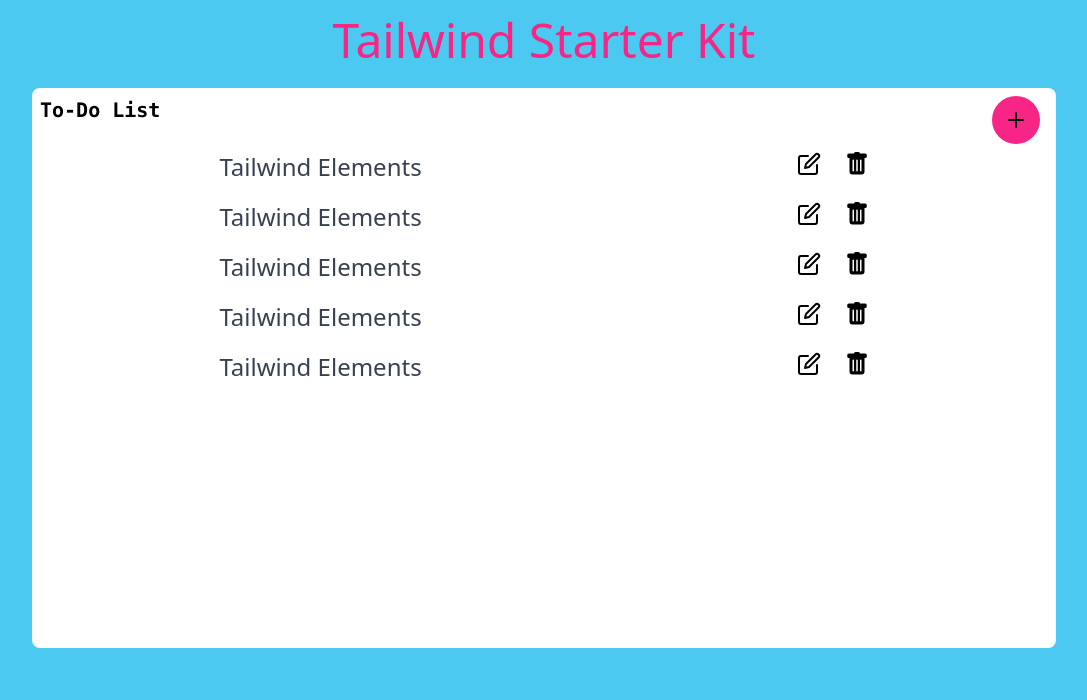
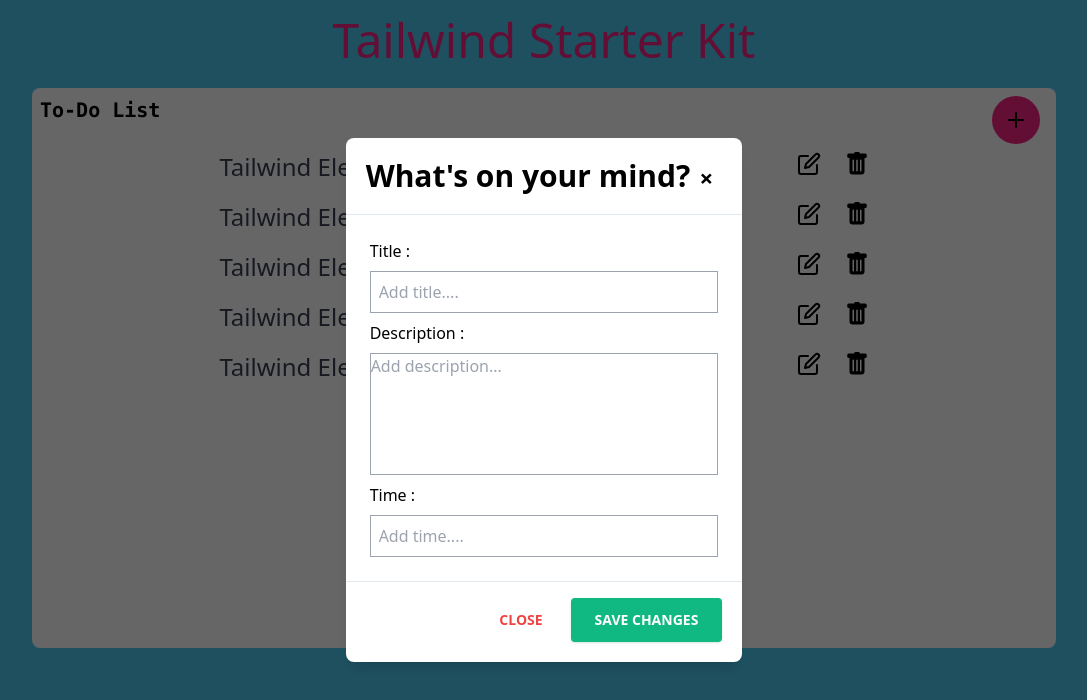
Before and after one commit to lannisterrr/pomodoro, a React (Create React App) app: page / in a window 1280 px wide. Both pictures are taken after a click on the element "Add task". Shown: the top 700 px of the page, without its empty margins (96-1183 px from the left). Built offline with nearby package versions, Linux system fonts and the light colour scheme.

Commit message:
[feat]: Modal

```diff
--- a/public/index.html
+++ b/public/index.html
@@ -29,6 +29,7 @@
   <body>
     <noscript>You need to enable JavaScript to run this app.</noscript>
     <div id="root"></div>
+    <div id="portal"></div>
     <!--
       This HTML file is a template.
       If you open it directly in the browser, you will see an empty page.
--- a/src/App.js
+++ b/src/App.js
@@ -1,10 +1,11 @@
 import './App.css';
 import AddTask from './components/AddTask';
+import Home from './pages/Home';
 
 function App() {
   return (
     <div className="App">
-      <AddTask />
+      <Home />
     </div>
   );
 }
--- a/src/components/AddTask.js
+++ b/src/components/AddTask.js
@@ -1,6 +1,12 @@
+import { useState } from 'react';
 import { BsPlus, BsFillTrashFill } from 'react-icons/bs';
 import { FiEdit } from 'react-icons/fi';
+import Modal from './Modal';
 function AddTask() {
+  const [showModal, setShowModal] = useState(false);
+  const handleShowModal = toggle => {
+    setShowModal(toggle);
+  };
   return (
     <>
       <div className="w-screen flex-col justify-center items-center min-h-screen bg-primary">
@@ -10,7 +16,10 @@
         <main className="mx-auto flex-1 bg-white max-w-[90%] md:max-w-[80%] min-h-[70vh] rounded-lg">
           <div className="flex justify-between">
             <p className="font-mono p-2 text-xl font-bold"> To-Do List</p>
-            <CTAIcon icon={<BsPlus size="32" />} text="Add task" />
+            <CTAIcon
+              icon={<BsPlus size="32" onClick={() => handleShowModal(true)} />}
+              text="Add task"
+            />
           </div>
           <TODO />
           <TODO />
@@ -19,6 +28,7 @@
           <TODO />
         </main>
       </div>
+      {showModal && <Modal toggleModal={handleShowModal} />}
     </>
   );
 }
--- /dev/null
+++ b/src/components/Modal.js
@@ -0,0 +1,73 @@
+import reactDom from 'react-dom';
+import { FaUserCircle } from 'react-icons/fa';
+function Modal({ toggleModal }) {
+  return reactDom.createPortal(
+    <>
+      <div className="justify-center items-center flex overflow-x-hidden overflow-y-auto fixed inset-0 z-50 outline-none focus:outline-none">
+        <div className="relative w-auto my-6 mx-auto max-w-2xl">
+          {/*content*/}
+          <div className="border-0 rounded-lg shadow-lg relative flex flex-col w-full bg-white outline-none focus:outline-none">
+            {/*header*/}
+            <div className="flex items-start justify-between p-5 border-b border-solid border-slate-200 rounded-t">
+              <h3 className="text-3xl font-semibold">What's on your mind?</h3>
+              <button className="p-1 ml-auto bg-transparent border-0 text-black opacity-100 float-right text-3xl leading-none font-semibold outline-none focus:outline-none">
+                <span
+                  onClick={() => toggleModal(false)}
+                  className="bg-transparent text-black opacity-100 h-6 w-6 text-2xl block outline-none focus:outline-none"
+                >
+                  ×
+                </span>
+              </button>
+            </div>
+            {/*body*/}
+            <div className="relative p-6 flex-auto">
+              <div className="flex flex-col col-span-4 gap-2">
+                <label htmlFor="title"> Title : </label>
+                <input
+                  id="title"
+                  type="text"
+                  className="p-2  border-[1px] border-gray-400  outline-gray-400"
+                  placeholder="Add title...."
+                />
+                <label htmlFor="description">Description :</label>
+                <textarea
+                  className="resize-none border-[1px]   border-gray-400 outline-gray-400"
+                  id="description"
+                  placeholder="Add description..."
+                  rows="5"
+                ></textarea>
+                <label htmlFor="time"> Time : </label>
+                <input
+                  id="time"
+                  type="text"
+                  className="p-2  border-[1px] border-gray-400 outline-gray-400"
+                  placeholder="Add time...."
+                />
+              </div>
+            </div>
+            {/*footer*/}
+            <div className="flex items-center justify-end p-4 border-t border-solid border-slate-200 rounded-b">
+              <button
+                className="text-red-500 background-transparent font-bold uppercase px-6 py-2 text-sm outline-none focus:outline-none mr-1 mb-1 ease-linear transition-all duration-150"
+                type="button"
+                onClick={() => toggleModal(false)}
+              >
+                Close
+              </button>
+              <button
+                className="bg-emerald-500 text-white active:bg-emerald-600 font-bold uppercase text-sm px-6 py-3 rounded shadow hover:shadow-lg outline-none focus:outline-none mr-1 mb-1 ease-linear transition-all duration-150"
+                type="button"
+              >
+                Save Changes
+              </button>
+            </div>
+          </div>
+        </div>
+      </div>
+      <div className="fixed inset-0 z-40 bg-overlay"></div>
+    </>,
+    document.getElementById('portal')
+  );
+}
+
+export default Modal;
--- /dev/null
+++ b/src/pages/Home.js
@@ -0,0 +1,8 @@
+import React from 'react';
+import AddTask from '../components/AddTask';
+
+function Home() {
+  return <AddTask />;
+}
+
+export default Home;
--- a/tailwind.config.js
+++ b/tailwind.config.js
@@ -9,6 +9,7 @@
       colors: {
         primary: '#4cc9f0',
         secondary: '#f72585',
+        overlay: 'rgba(0, 0, 0, 0.6)',
       },
     },
   },
```
